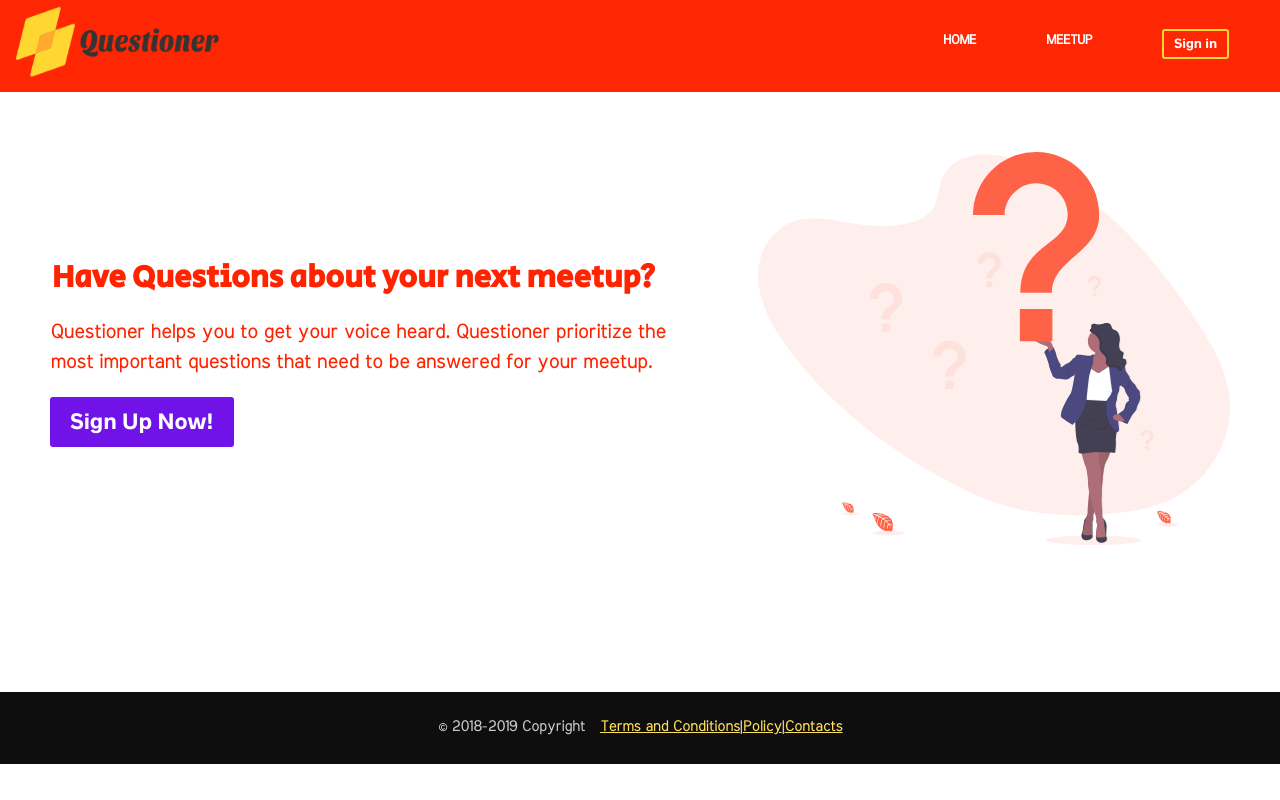
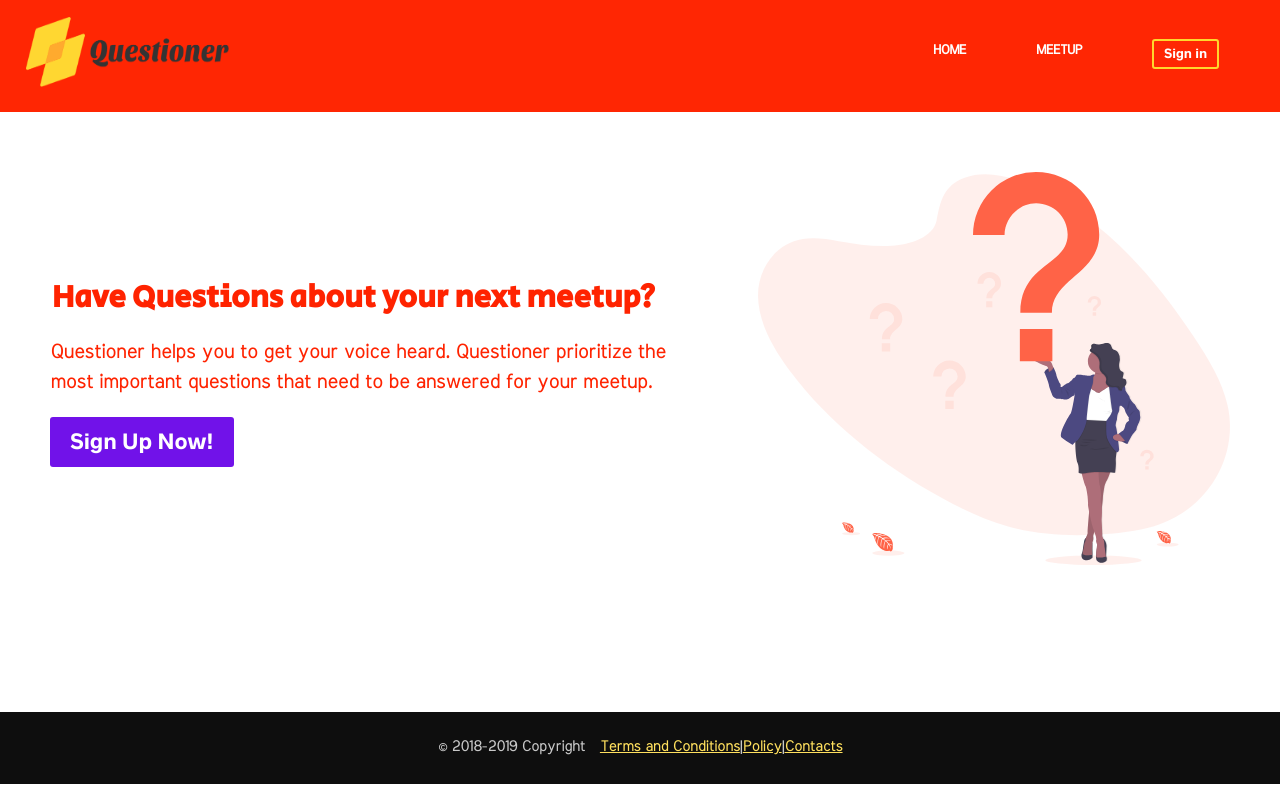
Before and after one commit to dayoaj/questioner, a plain HTML site: page UI/index.html in a window 1280 px wide. Drawn offline with Linux system fonts and the light colour scheme.

```diff
--- a/UI/style.css
+++ b/UI/style.css
@@ -176,7 +176,7 @@
 
 header {
   background: #ff2603;
-  padding: 1rem, 1rem;
+  padding: 1rem 1rem;
   max-height: 16vh;
 }
 
```
